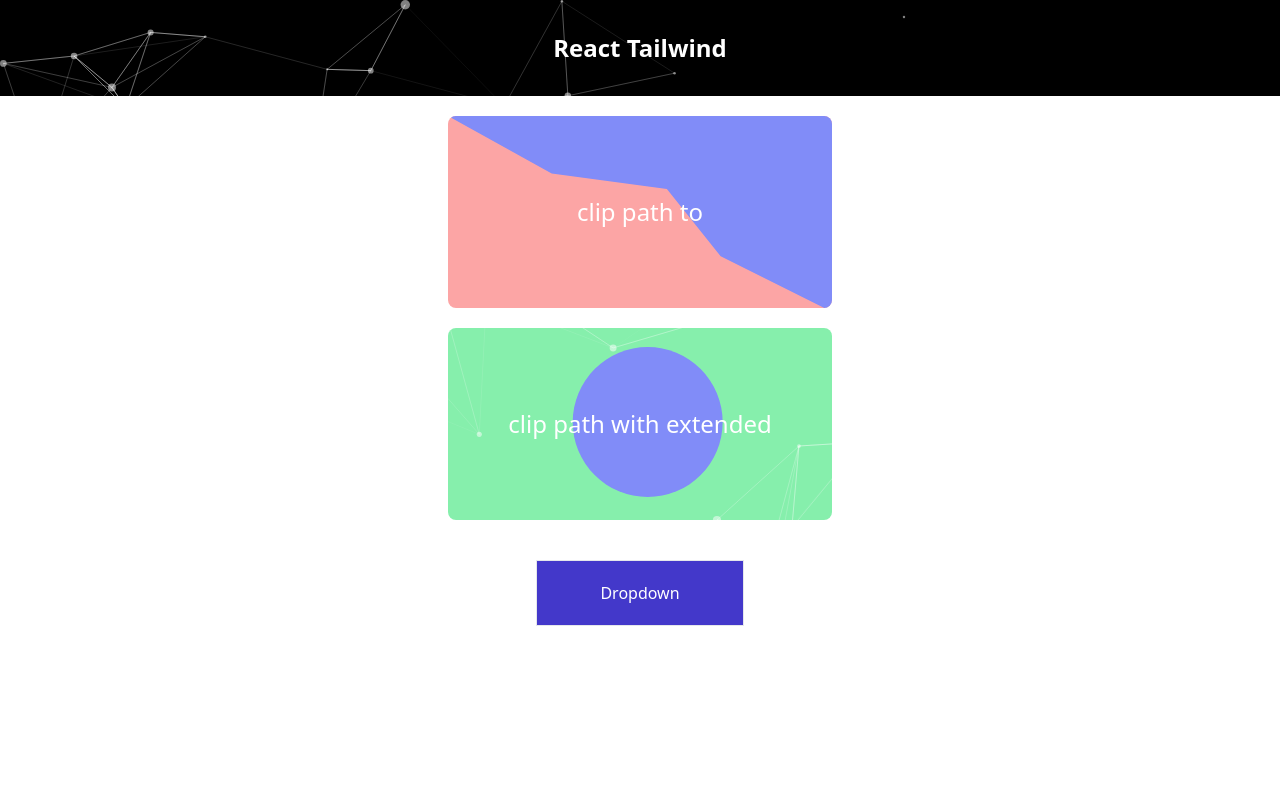
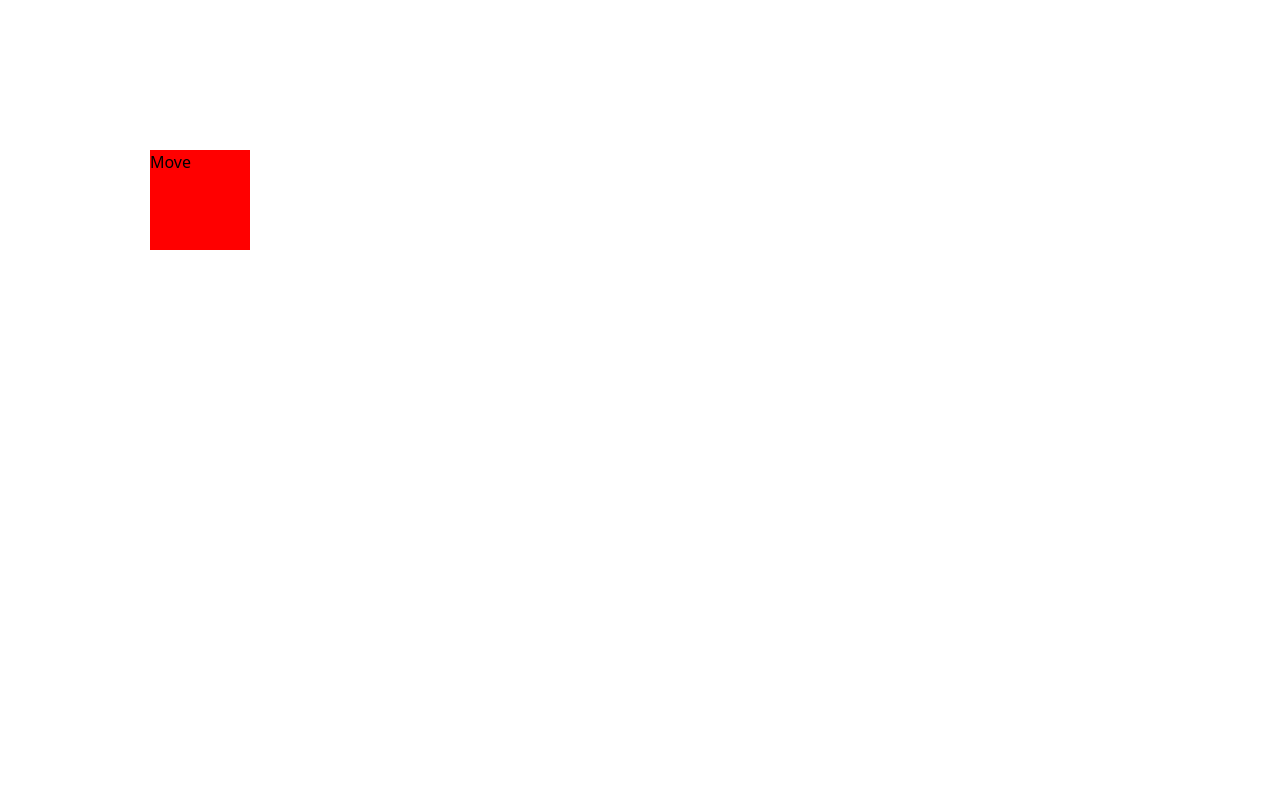
Before and after one commit to Mohimenol-Islam-Munna/Tailwind-CSS, a React (Create React App) app in the folder tailwind_react/: page / in a window 1280 px wide. Shown: the top 800 px of the page. Built offline with nearby package versions, Linux system fonts and the light colour scheme.

Commit message:
move element in window

```diff
--- a/tailwind_react/src/App.js
+++ b/tailwind_react/src/App.js
@@ -2,6 +2,7 @@ import React, { useState } from "react";
 import "./App.css";
 import Particles from "react-tsparticles";
 import { loadFull } from "tsparticles";
+import Move from "./Move";
 
 const App = () => {
   const [leftNavigationWidth, setLeftNavigationWidth] = useState(0);
@@ -18,8 +19,18 @@ const App = () => {
 
   return (
     <>
+      <Move />
+
+
+
+
+
+
+
+
+
       {/* ts particles  */}
-      <Particles
+      {/* <Particles
         id="tsparticles"
         init={particlesInit}
         loaded={particlesLoaded}
@@ -95,21 +106,21 @@ const App = () => {
         <h2 className="text-center text-white font-bold text-2xl">
           React Tailwind
         </h2>
-      </div>
+      </div> */}
 
       {/* clip path  */}
-      <div className="w-[30%] mt-5 mx-auto rounded-lg p-20 bg-red-300 before:bg-indigo-400 before:rounded-lg custom_clip_path">
+      {/* <div className="w-[30%] mt-5 mx-auto rounded-lg p-20 bg-red-300 before:bg-indigo-400 before:rounded-lg custom_clip_path">
         <h2 className="text-center text-white text-2xl titl">clip path to</h2>
-      </div>
+      </div> */}
 
-      <div className="w-[30%] mt-5 mx-auto rounded-lg p-2 py-20 bg-green-300 before:bg-indigo-400 before:rounded-lg custom_clip_path2 z-50">
+      {/* <div className="w-[30%] mt-5 mx-auto rounded-lg p-2 py-20 bg-green-300 before:bg-indigo-400 before:rounded-lg custom_clip_path2 z-50">
         <p className="text-center text-white text-2xl titl">
           clip path with extended
         </p>
-      </div>
+      </div> */}
 
       {/* dropdown button  */}
-      <div className="w-52 mt-10 mb-60 mx-auto relative group border z-50">
+      {/* <div className="w-52 mt-10 mb-60 mx-auto relative group border z-50">
         <button className="w-full bg-indigo-700 p-5 text-white">
           Dropdown
         </button>
@@ -145,10 +156,10 @@ const App = () => {
             Portfolio
           </a>
         </div>
-      </div>
+      </div> */}
 
       {/* sidebar navigation  */}
-      <div>
+      {/* <div>
         {/* <div
           id="left_navigation"
           className={`h-screen w-[${leftNavigationWidth}%] bg-gray-900 fixed top-0 left-0 overflow-hidden z-50 box-border transition-[width]`}
@@ -199,7 +210,7 @@ const App = () => {
           </a>
         </div> */}
 
-        <div className="w-[25%] mx-auto border-2 space-y-2 mb-48">
+      {/* <div className="w-[25%] mx-auto border-2 space-y-2 mb-48">
           <div>
             <button
               className="w-full p-2 bg-red-400"
@@ -225,9 +236,9 @@ const App = () => {
               SideBar Navigation top
             </button>
           </div>
-        </div>
+        </div> */}
 
-        <div className="w-[80%] mx-auto mb-20 border border-red-900">
+      {/* <div className="w-[80%] mx-auto mb-20 border border-red-900">
           <h2>Tailwind Flex</h2>
           <div className="my-10 flex bg-slate-200 py-5">
             <div className="border border-red-400">Left</div>
@@ -236,10 +247,10 @@ const App = () => {
             </div>
             <div className="border border-blue-700">Right</div>
           </div>
-        </div>
+        </div> */}
 
-        {/* custom checkout  */}
-        <div className="w-[80%] mx-auto my-20 border">
+      {/* custom checkout  */}
+      {/* <div className="w-[80%] mx-auto my-20 border">
           <h2>Custom Checkbox</h2>
           <div className="inline-block w-32 my-10 p-5 bg-slate-200 border-4 border-green-900 text-center">
             <input
@@ -253,8 +264,8 @@ const App = () => {
               className="group block w-full h-[35px] border-4 border-red-400 rounded-full ring-4 before:flex before:items-center before:content-['*'] before:justify-end peer-checked:before:justify-start before:pr-5 peer-checked:before:pl-5 before:bg-green-400 relative z-10 before:absolute before:top-0 before:left-0 before:right-0 before:bottom-0 before:rounded-full before:-z-10 before:translate-x-[-40%] overflow-hidden peer-checked:before:translate-x-[40%] before:transition-all before:duration-500"
             ></label>
           </div>
-        </div>
-      </div>
+        </div> */}
+      {/* </div>  */}
     </>
   );
 };
--- /dev/null
+++ b/tailwind_react/src/Move.js
@@ -0,0 +1,62 @@
+import React, { useState, useEffect } from "react";
+
+const Move = () => {
+  const [positionX, setPositionX] = useState(0);
+  const [positionY, setPositionY] = useState(0);
+  const [decrease, setDecrease] = useState(false);
+
+  useEffect(() => {
+    let moveBox = document.getElementById("moveBox");
+    let flag = false;
+
+    const interval = setInterval(() => {
+      let bounds = moveBox.getBoundingClientRect();
+
+      if (bounds.top > window.innerHeight - moveBox.clientHeight - 5) {
+        console.log("bounds after > 100::", bounds.top);
+        flag = true;
+      } else if (bounds.top <= 0) {
+        flag = false;
+      }
+
+      if (flag) {
+        setPositionX((prevStateX) => prevStateX - 10);
+        setPositionY((prevStateY) => prevStateY - 10);
+      } else {
+        setPositionX((prevStateX) => prevStateX + 10);
+        setPositionY((prevStateY) => prevStateY + 10);
+      }
+    }, 500);
+
+    return () => clearInterval(interval);
+  }, []);
+
+  return (
+    <div
+      id="moveBox"
+      style={
+        positionX <= 0
+          ? {
+              width: "100px",
+              height: "100px",
+              backgroundColor: "green",
+              position: "absolute",
+              top: positionY + "px",
+              left: positionX + "px",
+            }
+          : {
+              width: "100px",
+              height: "100px",
+              position: "absolute",
+              backgroundColor: "red",
+              top: positionY + "px",
+              left: positionX + "px",
+            }
+      }
+    >
+      Move
+    </div>
+  );
+};
+
+export default Move;
```
